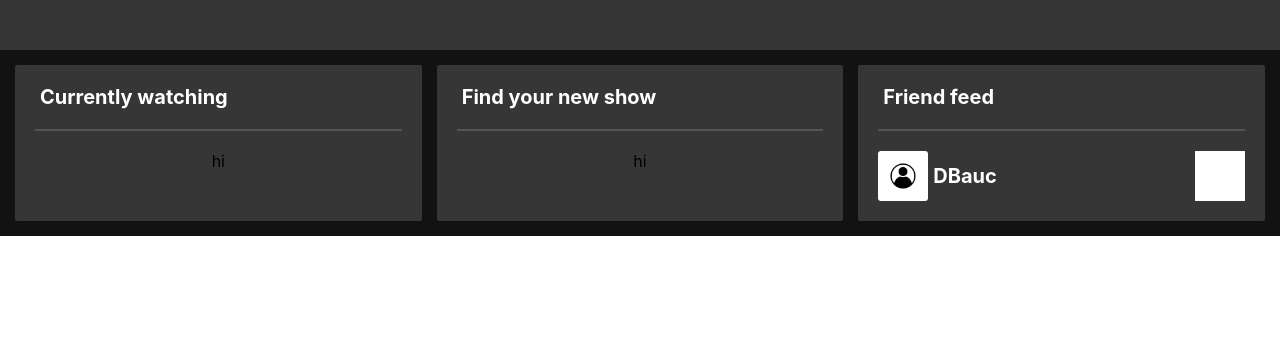
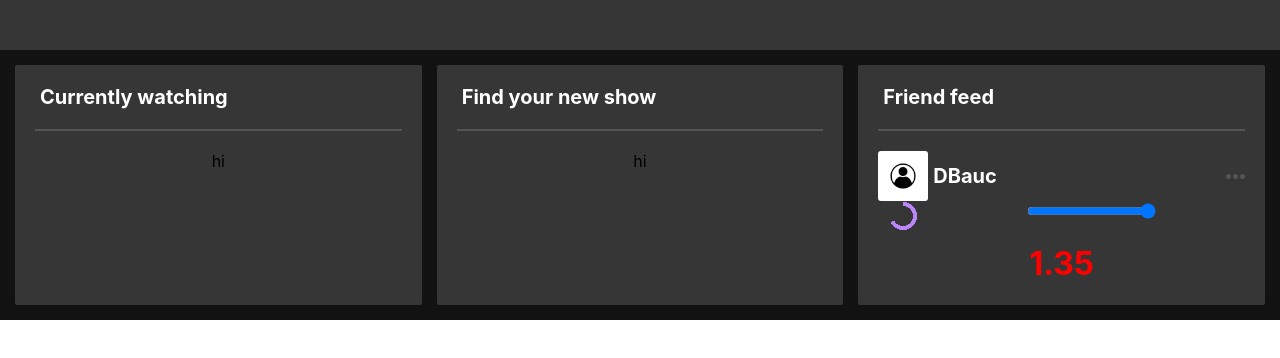
Before and after one commit to LiamMcBride/ani-project, a React (Create React App) app in the folder newFrontend/stat-binge/: page / in a window 1280 px wide. Shown: the top 358 px of the page. Built offline with nearby package versions, Linux system fonts and the light colour scheme.

Commit message:
sorta working

```diff
--- /dev/null
+++ b/newFrontend/stat-binge/src/Components/CanvasElements.js
@@ -0,0 +1,35 @@
+import { useEffect, useRef } from "react";
+import { purple } from "../Colors";
+
+const testDivStyle = {
+    "marginLeft": "0px",
+    "float": "left",
+    // "backgroundColor": "red",
+    "height": "auto",
+    "width": "60px",
+}
+
+
+export function RatingCanvas(props){
+    const canvasRef = useRef(null);
+
+
+    useEffect(() => {
+        console.log(props.value)
+        const canvas = canvasRef.current;
+        const ctx = canvas.getContext("2d");
+        ctx.clearRect(0, 0, canvas.width, canvas.height);
+        ctx.globalCompositeOperation = "copy"
+        console.log(canvasRef)
+        ctx.strokeStyle = purple;
+        ctx.lineWidth = 20;
+        ctx.beginPath();
+        const angle = -0.5;
+        ctx.arc(125, 75, 60, angle * Math.PI, (props.value + angle) * Math.PI);
+        ctx.stroke();
+        console.log(ctx)
+        ctx.restore();
+    }, [props.value]);
+
+    return (<canvas ref={canvasRef} style={testDivStyle}></canvas>);
+}
--- a/newFrontend/stat-binge/src/Components/Comment.js
+++ b/newFrontend/stat-binge/src/Components/Comment.js
@@ -1,5 +1,8 @@
+import { useState } from "react";
+import { RatingCanvas } from "./CanvasElements";
 import { Heading2 } from "./Headings";
 import { IconImage } from "./Image";
+import { SettingsButton } from "./Settings";
 
 const feedCommentStyle = {
 
@@ -10,16 +13,29 @@ const topRowStyle = {
     "gridTemplateColumns": "50px 1fr 50px",
 }
 
+const testDivStyle = {
+    "marginLeft": "0px",
+    "float": "left",
+    // "backgroundColor": "red",
+    "height": "auto",
+    "width": "60px",
+}
+
 export function FeedComment(props){
     const data = props.data;
+    const [score, setScore] = useState(1.35);
+    const slider = <input id={"scoreSlider"} type={"range"} max={2} min={0} step={.05} onChange={() => setScore(document.getElementById("scoreSlider").value)}></input>;
 
     return (
         <div>
             <div style={topRowStyle}>
                 <IconImage image={data?.icon}></IconImage>
                 <Heading2 align="left">{data?.username}</Heading2>
-                <div style={{"backgroundColor": "white", "height": "50px", "width": "50px"}}></div>
+                <SettingsButton></SettingsButton>
             </div>
+            <RatingCanvas value={score}></RatingCanvas>
+            {slider}
+            <h1 style={{"color": "red"}}>{score}</h1>
         </div>
     );
 }
--- /dev/null
+++ b/newFrontend/stat-binge/src/Components/Settings.js
@@ -0,0 +1,13 @@
+const settingsButtonStyle = {
+    "backgroundColor": "transparent",
+    "height": "auto",
+    "width": "auto",
+    // "alignSelf": "top",
+    "margin": "auto 0 auto auto",
+}
+//maybe give this ability to be passed the component it opens when clicked
+export function SettingsButton(props){
+    return (
+        <img style={settingsButtonStyle} src={require("./Settings.png")}/>
+    );
+}
```
Also changed, not shown: newFrontend/stat-binge/src/Components/Settings.png (added), newFrontend/stat-binge/src/Components/Settings.svg (added).
